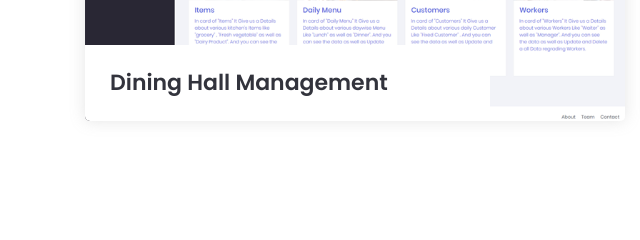
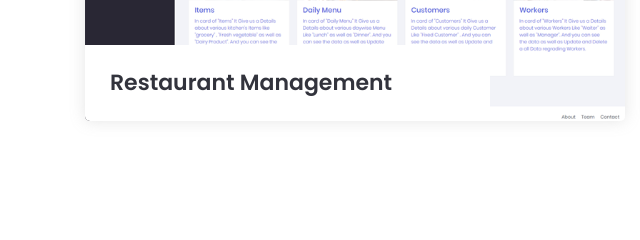
Before and after one commit to Tejaspatel99/ts, a plain HTML site: page index.html in a window 1280 px wide. Shown: the part 4709-4949 px from the top of the page, 0-640 px from the left. Drawn offline with Linux system fonts and the light colour scheme; files whose address does not match are found by name.

Commit message:
Update index.html

```diff
--- a/index.html
+++ b/index.html
@@ -314,7 +314,7 @@
                         </div>
                         <div class="work-overlay">
                             <div class="work-content">
-                                <h3 class="work-title">Dining Hall</h3>
+                                <h3 class="work-title">Restaurant</h3>
                                 <ul>
                                     <li><a class="image-popup" href="assets/images/work/w-8.png"><i class="lni-plus"></i></a></li>
                                     </i></a></li>
@@ -360,7 +360,7 @@
                         </div>
                         <div class="work-overlay">
                             <div class="work-content">
-                                <h3 class="work-title">Dining Hall</h3>
+                                <h3 class="work-title">Restaurant</h3>
                                 <ul>
                                     <li><a class="image-popup" href="assets/images/work/w-4.png"><i class="lni-plus"></i></a></li>
                                 </ul>
@@ -482,7 +482,7 @@
                             <img src="assets/images/blog/b-3.jpg">
                         </div>
                         <div class="blog-content">
-                            <h4 class="blog-title">Dining Hall Management</h4>
+                            <h4 class="blog-title">Restaurant Management</h4>
                         </div>
                     </div>
                 </div>
```
